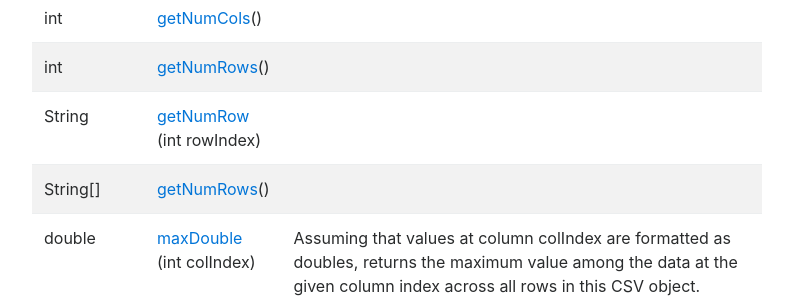
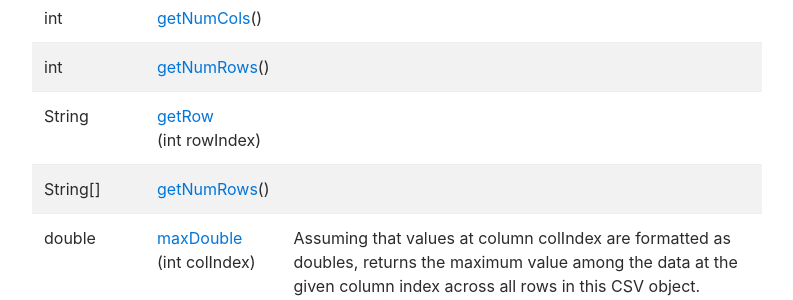
Before and after one commit to ucsd-cse8a-f18/ucsd-cse8a-f18.github.io, a Jekyll site: the page built from CSV.md, in a window 1280 px wide and 900 px high, scrolled down 317 px. Shown: the part 154-454 px from the top of the window, without its empty margins (243-1036 px from the left). Built offline with Jekyll 4.4.1, drawn with Linux system fonts in a browser that asks for light colours; nearby versions of some CDN libraries.

Commit message:
CSV documentation

```diff
--- a/CSV.md
+++ b/CSV.md
@@ -33,7 +33,7 @@ title: "Documentation for CSV.java"
 <td class="monospace">int</td><td class="monospace"><a href="#getNumRows">getNumRows</a>()</td><td></td>
 </tr>
 <tr>
-<td class="monospace">String</td><td class="monospace"><a href="#getRow">getNumRow</a><br>(int rowIndex)</td><td></td>
+<td class="monospace">String</td><td class="monospace"><a href="#getRow">getRow</a><br>(int rowIndex)</td><td></td>
 </tr>
 <tr>
 <td class="monospace">String[]</td><td class="monospace"><a href="#getRows">getNumRows</a>()</td><td></td>
```
